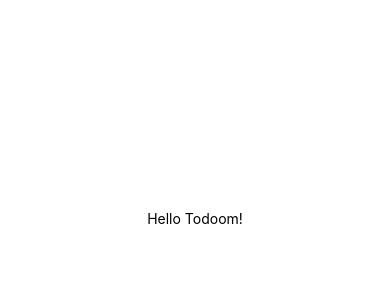
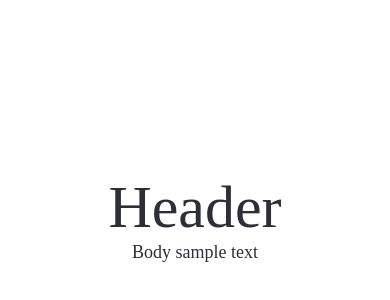
Before and after one commit to miguelferlez/reactnative-todoom, a React Native app: screen / in a window 390 px wide. Shown: the part 204-504 px from the top of the page. Built offline with nearby package versions, Linux system fonts and the light colour scheme.

Commit message:
Add splash screen before loading app

```diff
--- a/package.json
+++ b/package.json
@@ -11,7 +11,10 @@
   },
   "dependencies": {
     "react": "17.0.2",
-    "react-native": "0.68.0"
+    "react-native": "0.68.0",
+    "react-native-onboarding-swiper": "1.2.0",
+    "react-native-splash-screen": "3.3.0",
+    "twrnc": "3.2.0"
   },
   "devDependencies": {
     "@babel/core": "^7.12.9",
--- a/src/App.js
+++ b/src/App.js
@@ -1,10 +1,17 @@
-import React from 'react';
-import {View,Text} from 'react-native';
-function App(){
-  return(
-    <View style={{flex:1,alignItems:'center',justifyContent:'center'}}>
-      <Text>Hello Todoom!</Text>
+import React, { useEffect } from 'react';
+import { View, Text } from 'react-native';
+import SplashScreen from 'react-native-splash-screen';
+
+export default function App() {
+
+  useEffect(() => {
+    SplashScreen.hide();
+  }, [])
+
+  return (
+    <View style={{ alignItems: 'center', flex: 1, justifyContent: 'center' }}>
+      <Text style={{ fontFamily: 'VeniceClassic', color: 'rgb(46,46,56)', fontSize: 60 }}>Header</Text>
+      <Text style={{ fontFamily: 'ZillaSlab-Medium', color: 'rgb(46,46,56)', fontSize: 18 }}>Body sample text</Text>
     </View>
   )
 }
-export default App;
```
Also changed, not shown: 11 other files (tests, documents, lock files or other folders).
